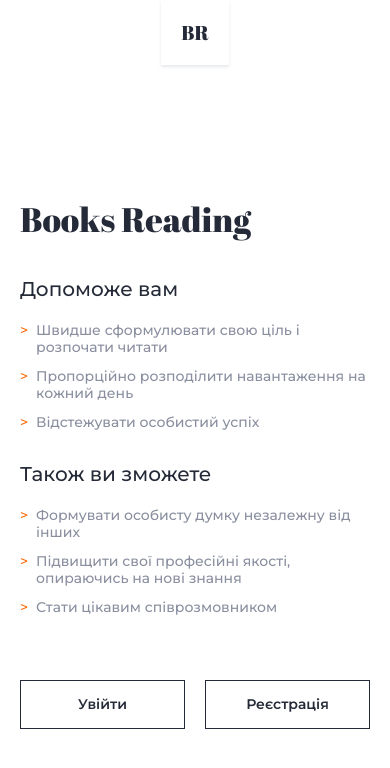
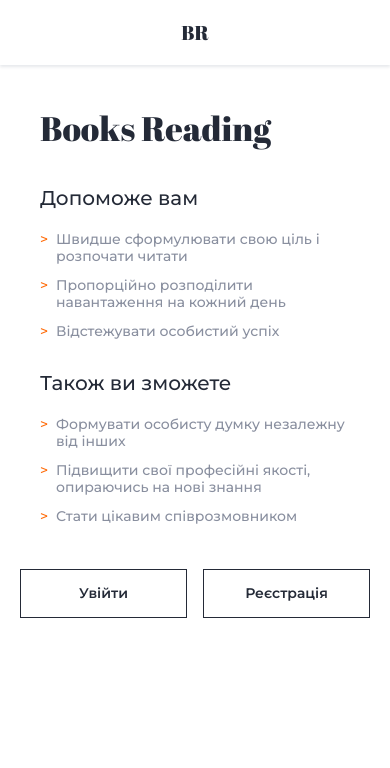
Before and after one commit to stanislavNemch/book-read-pet, a React (Vite) app: page /register in a window 390 px wide. Shown: the top 768 px of the page. Built offline with nearby package versions, Linux system fonts and the light colour scheme.

Commit message:
style: update mobileInfoModal styles for better layout and scrolling; adjust background color in index.css

```diff
--- a/src/components/pages/RegistrationPage.module.css
+++ b/src/components/pages/RegistrationPage.module.css
@@ -79,22 +79,55 @@
 }
 
 @media screen and (max-width: 767px) {
-    /* Показываем модальное окно только на мобильных */
     .mobileInfoModal {
         position: fixed;
-        top: 0;
-        left: 0;
-        width: 100%;
-        height: 100%;
-        min-height: 648px;
+        inset: 0;
+        /* height заменим на 100dvh — лучше на мобильных */
+        height: 100dvh;
+        /* убираем центрирование, даем нормальный поток */
+        display: flex;
+        flex-direction: column;
+        justify-content: flex-start;
+        align-items: stretch;
         background-color: #ffffff;
         z-index: 100;
+        /* пусть модалка сама контролирует скролл, если контент длинный */
+        overflow: hidden;
+    }
+
+    /* Если хотите закрепить хедер внутри модалки */
+    .mobileInfoModal header {
+        flex-shrink: 0;
+        /* опционально: закрепить при прокрутке */
+        position: sticky;
+        top: 0;
+        background: #fff;
+        z-index: 5;
+    }
+
+    .modalContent {
+        /* Растянуть на оставшееся пространство */
+        flex: 1;
         display: flex;
         flex-direction: column;
-        justify-content: center;
-        align-items: center;
+        justify-content: flex-start;
+        align-items: stretch;
+        /* Внутренний скролл */
+        overflow-y: auto;
+        -webkit-overflow-scrolling: touch;
+        padding: 24px 20px 32px;
+        box-sizing: border-box;
+        width: 100%;
     }
 
+    /* Кнопки внизу — пусть не растягиваются */
+    .modalButtons {
+        gap: 16px;
+        padding: 0;
+        margin: 0 auto;
+    }
+
+    /* Скрываем блок вне модалки */
     .hideInfoOnMobile {
         display: none;
     }
--- a/src/index.css
+++ b/src/index.css
@@ -12,7 +12,7 @@
     font-size: 14px;
 
     color: #242a37;
-    background-color: #f2f3f7;
+    background-color: #fff;
 
     font-optical-sizing: auto;
     font-synthesis: none;
```
